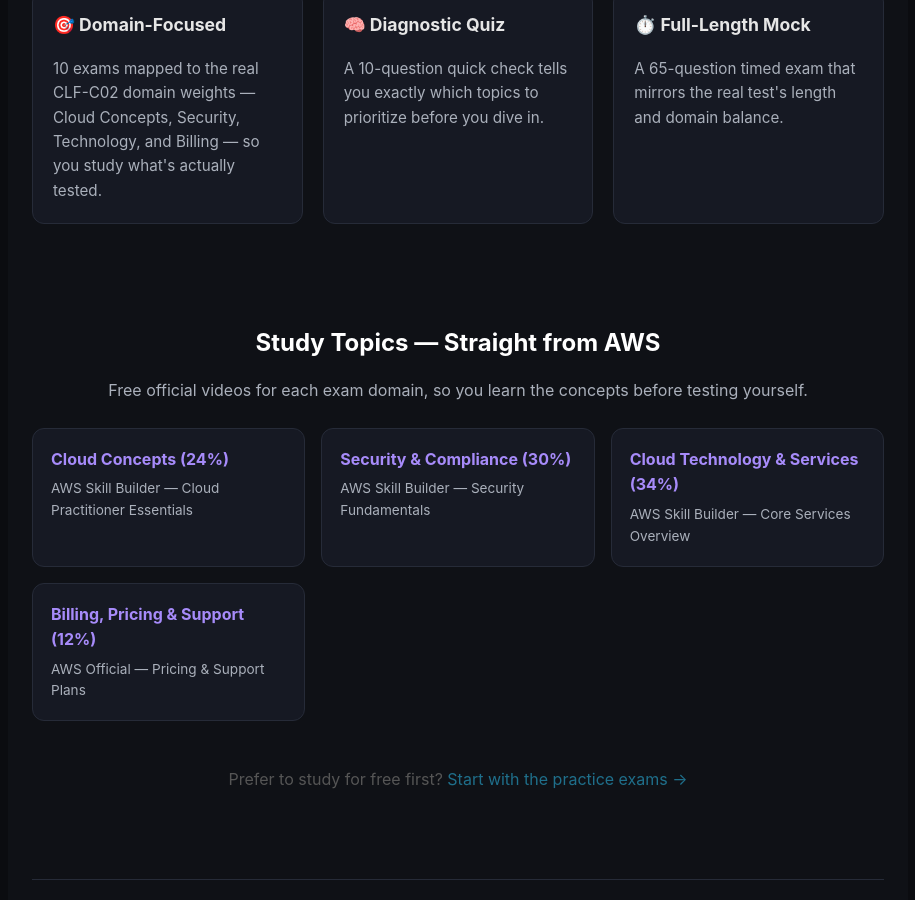
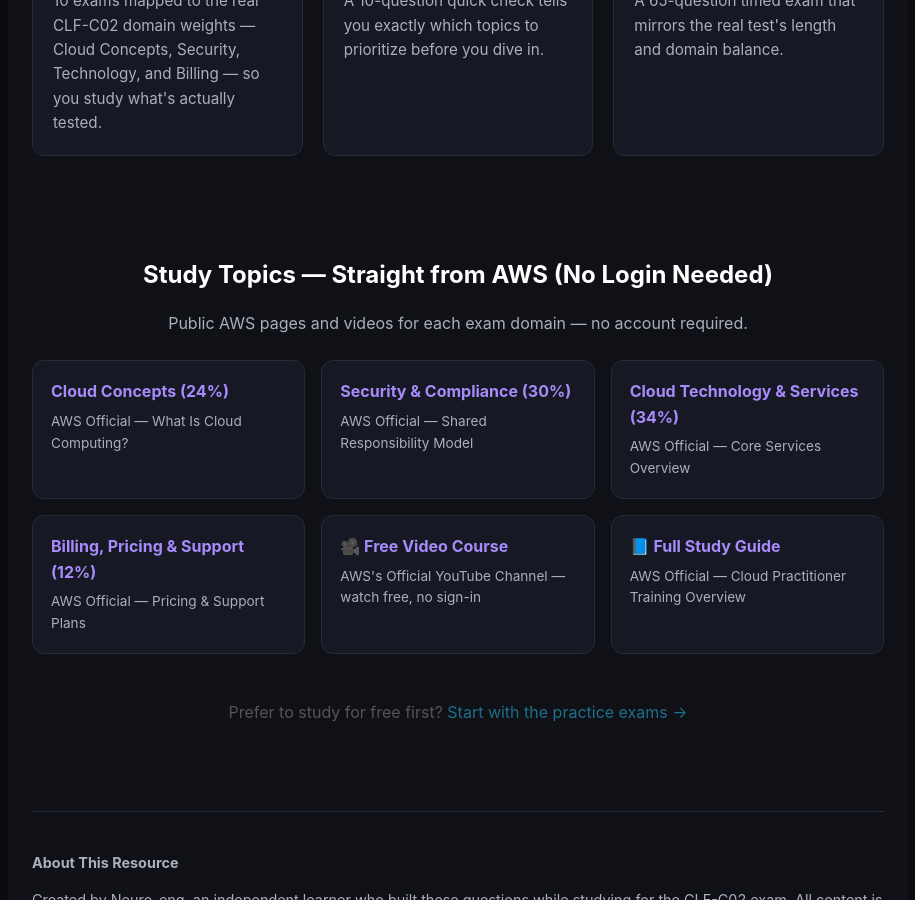
Before and after one commit to Neuro-eng/Hybrid-Technology, a Jekyll site: the page built from index.md, in a window 1280 px wide and 900 px high, scrolled down 705 px. Shown: the whole window, without its empty margins (182-1097 px from the left). Built offline with Jekyll 4.4.1, drawn with Linux system fonts in a browser that asks for light colours; our own code applies the rules of GitHub Pages for plain Markdown files; some of the changed text lies outside the part shown.

Commit message:
Update index.md

```diff
--- a/index.md
+++ b/index.md
@@ -30,24 +27,32 @@
   </div>
 </section>
 <section class="topics">
-  <h2 class="section-title">Study Topics — Straight from AWS</h2>
-  <p class="section-sub">Free official videos for each exam domain, so you learn the concepts before testing yourself.</p>
+  <h2 class="section-title">Study Topics — Straight from AWS (No Login Needed)</h2>
+  <p class="section-sub">Public AWS pages and videos for each exam domain — no account required.</p>
   <div class="topic-grid">
-    <a class="topic-card" href="https://explore.skillbuilder.aws/learn/course/external/view/elearning/13598/aws-cloud-practitioner-essentials" target="_blank">
+    <a class="topic-card" href="https://aws.amazon.com/what-is-cloud-computing/" target="_blank">
       <h4>Cloud Concepts (24%)</h4>
-      <p>AWS Skill Builder — Cloud Practitioner Essentials</p>
+      <p>AWS Official — What Is Cloud Computing?</p>
     </a>
-    <a class="topic-card" href="https://explore.skillbuilder.aws/learn/course/external/view/elearning/13735/aws-security-fundamentals" target="_blank">
+    <a class="topic-card" href="https://aws.amazon.com/compliance/shared-responsibility-model/" target="_blank">
       <h4>Security & Compliance (30%)</h4>
-      <p>AWS Skill Builder — Security Fundamentals</p>
+      <p>AWS Official — Shared Responsibility Model</p>
     </a>
-    <a class="topic-card" href="https://explore.skillbuilder.aws/learn/public/learning_plan/view/1043/cloud-essentials" target="_blank">
+    <a class="topic-card" href="https://aws.amazon.com/products/" target="_blank">
       <h4>Cloud Technology & Services (34%)</h4>
-      <p>AWS Skill Builder — Core Services Overview</p>
+      <p>AWS Official — Core Services Overview</p>
     </a>
     <a class="topic-card" href="https://aws.amazon.com/pricing/" target="_blank">
       <h4>Billing, Pricing & Support (12%)</h4>
       <p>AWS Official — Pricing & Support Plans</p>
+    </a>
+    <a class="topic-card" href="https://www.youtube.com/@amazonwebservices" target="_blank">
+      <h4>🎥 Free Video Course</h4>
+      <p>AWS's Official YouTube Channel — watch free, no sign-in</p>
+    </a>
+    <a class="topic-card" href="https://aws.amazon.com/training/learn-about/cloud-practitioner/" target="_blank">
+      <h4>📘 Full Study Guide</h4>
+      <p>AWS Official — Cloud Practitioner Training Overview</p>
     </a>
   </div>
 </section>
```
Also changed, not shown: other parts of index.md (+0 -3 lines).
